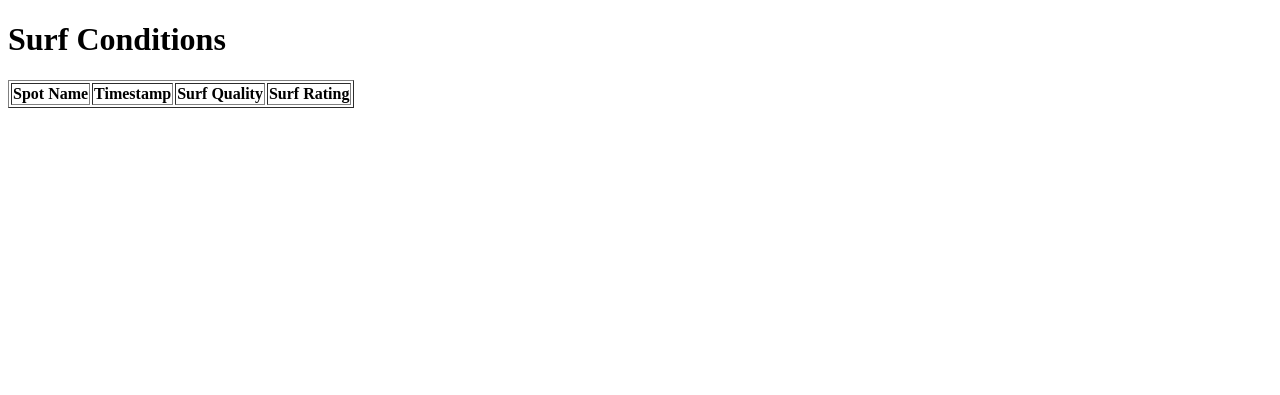
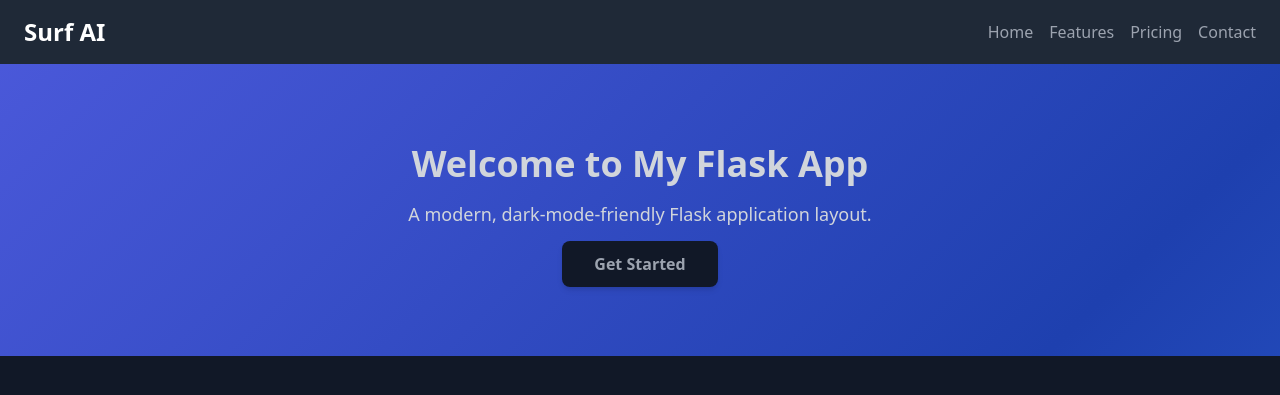
Before and after one commit to F1nnC/Shelly-AI, a Flask app: template templates/index.html in a window 1280 px wide. Shown: the top 395 px of the page. Run offline with Flask 3, Linux system fonts and the light colour scheme; the template is opened without the code that fills it, so the values that code supplies are empty.

Commit message:
started using tailwind

```diff
--- a/app.py
+++ b/app.py
@@ -5,14 +5,14 @@ from scripts.main import main
 app = Flask(__name__)
 
 # Load the CSV data from the data folder
-main()
 
-path = "volumes"
-data = pd.read_csv(f"{path}/processed_san_diego_forecast.csv")
 
 @app.route('/')
 def index():
     # Display initial data or summary
+    main()
+    path = "volumes"
+    data = pd.read_csv(f"{path}/processed_san_diego_forecast.csv")
     return render_template('index.html', data=data.head().to_dict(orient='records'))
 
 if __name__ == '__main__':
--- /dev/null
+++ b/static/css/styles.css
@@ -0,0 +1,17 @@
+@keyframes gradient-move {
+    0% {
+        background-position: 0% 50%;
+    }
+    50% {
+        background-position: 100% 50%;
+    }
+    100% {
+        background-position: 0% 50%;
+    }
+}
+
+.animated-gradient {
+    background: linear-gradient(-45deg, #1e3a8a, #3b82f6, #1e40af, #6366f1);
+    background-size: 400% 400%;
+    animation: gradient-move 8s ease infinite;
+}
--- a/templates/index.html
+++ b/templates/index.html
@@ -3,29 +3,36 @@
 <head>
     <meta charset="UTF-8">
     <meta name="viewport" content="width=device-width, initial-scale=1.0">
-    <title>Surf AI</title>
+    <title>My Flask App</title>
+    <link href="https://cdn.jsdelivr.net/npm/tailwindcss@2.2.19/dist/tailwind.min.css" rel="stylesheet">
+    <link href="../static/css/styles.css" rel="stylesheet"> <!-- Link to your custom CSS file -->
 </head>
-<body>
-    <h1>Surf Conditions</h1>
-    <table border="1">
-        <thead>
-            <tr>
-                <th>Spot Name</th>
-                <th>Timestamp</th>
-                <th>Surf Quality</th>
-                <th>Surf Rating</th>
-            </tr>
-        </thead>
-        <tbody>
-            {% for row in data %}
-            <tr>
-                <td>{{ row.spot_name }}</td>
-                <td>{{ row.timestamp_dt }}</td>
-                <td>{{ row.surf_quality }}</td>
-                <td>{{ row.surf_rating }}</td>
-            </tr>
-            {% endfor %}
-        </tbody>
-    </table>
+<body class="bg-gray-900 text-gray-300">
+
+    <!-- Navbar -->
+    <nav class="bg-gray-800 shadow-md">
+        <div class="container mx-auto px-6 py-4 flex justify-between items-center">
+            <a href="#" class="text-2xl font-bold text-white">Surf AI</a>
+            <div class="flex space-x-4">
+                <a href="#" class="text-gray-400 hover:text-blue-400">Home</a>
+                <a href="#" class="text-gray-400 hover:text-blue-400">Features</a>
+                <a href="#" class="text-gray-400 hover:text-blue-400">Pricing</a>
+                <a href="#" class="text-gray-400 hover:text-blue-400">Contact</a>
+            </div>
+        </div>
+    </nav>
+
+    <!-- Hero Section with Animated Background -->
+    <header class="animated-gradient text-gray-300 py-20">
+        <div class="container mx-auto px-6 text-center">
+            <h1 class="text-4xl font-bold mb-4">Welcome to My Flask App</h1>
+            <p class="text-lg mb-6">A modern, dark-mode-friendly Flask application layout.</p>
+            <a href="#" class="px-8 py-3 bg-gray-900 text-gray-400 font-semibold rounded-lg shadow-md hover:bg-gray-800">Get Started</a>
+        </div>
+    </header>
+
+    <!-- Other Sections -->
+    <!-- Rest of your HTML code here... -->
+
 </body>
 </html>
```
Also changed, not shown: config.yml (added).
